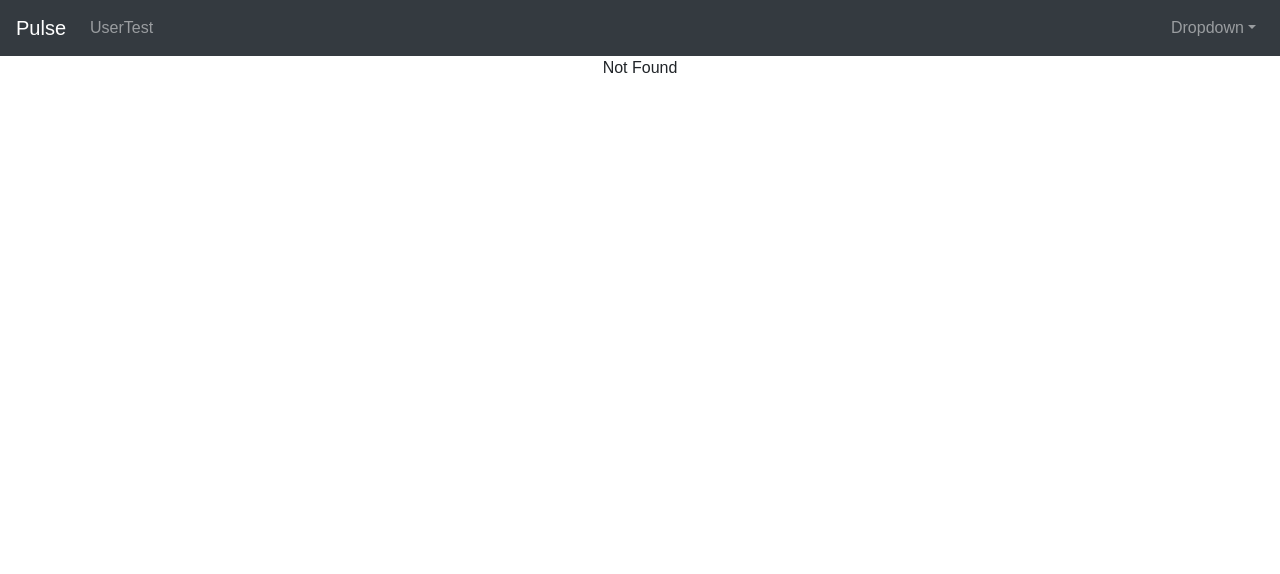
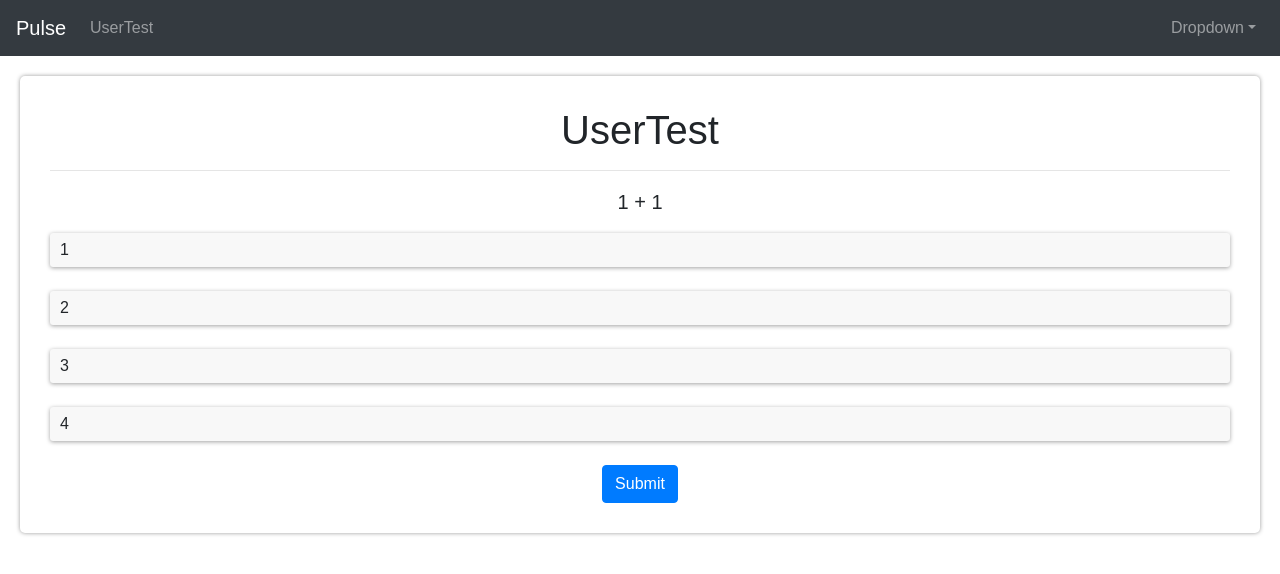
Before and after one commit to ZhenKasp/pulce-client, a React (Create React App) app: page /user_test/1 in a window 1280 px wide. Before the commit this address had no page. Shown: the top 574 px of the page. Built offline with nearby package versions, Linux system fonts and the light colour scheme.

Commit message:
add router

```diff
--- a/src/App.js
+++ b/src/App.js
@@ -18,7 +18,7 @@ const App = () => {
         <Route path="/" exact>
           <IndexPage />
         </Route>
-        <Route path="/user_test" exact>
+        <Route path="/user_test/:id">
           <UserTest />
         </Route>
         <Route path="/signin">
--- a/src/features/UserTest/App/App.jsx
+++ b/src/features/UserTest/App/App.jsx
@@ -1,11 +1,12 @@
-import React, { useState } from 'react';
+import React, { useState, useEffect } from 'react';
 import classes from './UserTest.module.css';
 import axios from 'axios';
-import { useHistory } from "react-router-dom";
+import { useHistory, useParams } from "react-router-dom";
 import Button from 'react-bootstrap/Button';
 
 const App = props => {
   let history = useHistory();
+    let { id } = useParams();
   const [loading, setLoading] = useState(false);
   const [question, setQuestion] = useState("1 + 1");
   const [answers, setAnswers] = useState([
@@ -14,16 +15,28 @@ const App = props => {
     {id: 3, text: '3'},
     {id: 4, text: '4'}
   ]);
+  const [userAnswer, setUserAnswer] = useState(null);
 
-  const formSubmit = event => {
-    event.preventDefault();
+  // useEffect(() => {
+  //   axios.get(process.env.REACT_APP_PATH_TO_SERVER + "test/" + id,
+  //     { headers: { authorization: props.user }}
+  //   ).then(res => {
+  //     if (!res.data.errors) {
+  //       setQuestion(res.data.post );
+  //     } else {
+  //       history.replace('/notFound');
+  //     }
+  //   }).catch(err => {
+  //     console.log(err);
+  //     // props.createFlashMessage(err.message, "danger");
+  //     history.replace('/');
+  //   });
+  // }, []);
+
+  const submit = () => {
     setLoading(true);
-    const data = new FormData(event.target);
-    let object = {};
-    data.forEach((value, key) => {object[key] = value});
-
-    try {
-      axios.post(process.env.REACT_APP_PATH_TO_SERVER, data).then(res => {
+    console.log(userAnswer);
+    axios.post(process.env.REACT_APP_PATH_TO_SERVER, userAnswer).then(res => {
       if (res.data.error) {
         alert(res.data.error)
       } else {
@@ -36,8 +49,7 @@ const App = props => {
           {id: 4, text: '13'}
         ])
       }
-      })
-    } catch (e) {
+    }).catch((e) => {
       setLoading(false);
       setQuestion("2 + 2 * 2");
       setAnswers([
@@ -45,9 +57,18 @@ const App = props => {
         {id: 2, text: '8'},
         {id: 3, text: '10'},
         {id: 4, text: '13'}
-      ])
+      ]);
+
+
+
+
+
+
+
+
+      setUserAnswer(null);
       console.log(e);
-    }
+    })
   }
 
   return (
@@ -58,7 +79,6 @@ const App = props => {
       {(!loading) ?
         <div>
           <p className={classes.Question}>{question}</p>
-          <form onSubmit={(event) => formSubmit(event)}>
           {answers.map(answer =>
             { return (
               <div key={answer.id} className={classes.Answer}>
@@ -66,15 +86,15 @@ const App = props => {
                   name="answer"
                   type="radio"
                   value={answer.text}
-                    id={`radioButton${answer.id}`} />
+                  id={`radioButton${answer.id}`}
+                  onClick={() => setUserAnswer(answer.id)} />
                 <label htmlFor={`radioButton${answer.id}`}>
                   {" " + answer.text}
                 </label><br />
               </div>
             )}
           )}
-            <Button type="submit">Submit</Button>
-          </form>
+          <Button onClick={submit}>Submit</Button>
         </div> : <div>loading</div>}
     </div>
   )
```
Lines whose indentation alone changed are shown as unchanged.
